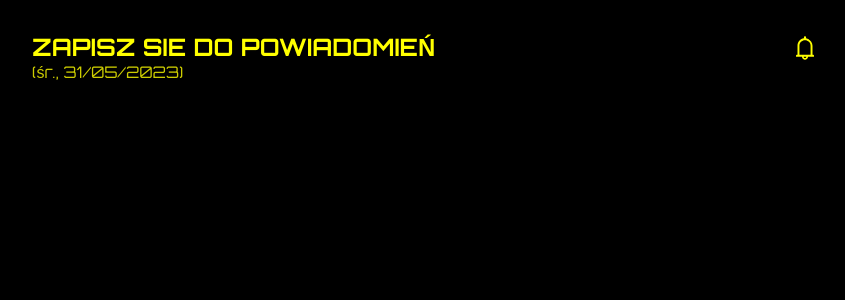
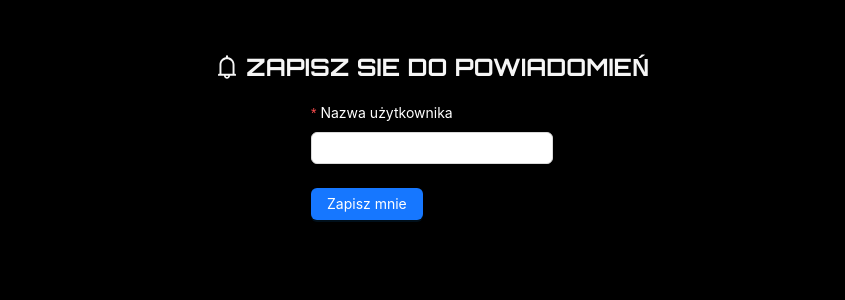
Before and after one commit to mateusz-stelmasiak/Website-WebPushNotifications, a React (Create React App) app: page / in a window 1280 px wide. Shown: the top 300 px of the page, without its empty margins (208-1053 px from the left). Built offline with nearby package versions, Linux system fonts and the light colour scheme; no server answers.

Commit message:
Sign up with username

```diff
--- a/api/sendNotification.js
+++ b/api/sendNotification.js
@@ -24,6 +24,8 @@ export default async function handler(request, response) {
     });
 
     subscribers.forEach((subscription)=>{
+        delete subscription.username;
+
         webpush
             .sendNotification(subscription, payload)
             .catch(err => console.error(err));
--- a/src/App.js
+++ b/src/App.js
@@ -1,96 +1,57 @@
 import './App.css';
-import {useEffect, useRef, useState} from "react";
+import React, {useEffect, useRef, useState} from "react";
 import useSecretsAPI from "./useSecretsAPI";
 import usePushNotifications from "./usePushNotifications";
-import {Button, List} from "antd";
+import {Button, Form, Input, List} from "antd";
 import {
     BellOutlined,
     BellFilled,
 } from '@ant-design/icons';
 import Avatar from "antd/es/avatar/avatar";
 import {useSwipeable} from "react-swipeable"
+import TextArea from "antd/es/input/TextArea";
 
 function App() {
-    const {register,featureAvailable} = usePushNotifications()
-    const {getAllBookingsByDate,loading,setLoading} = useSecretsAPI()
-    const [shownBookings,setShownBookings] = useState([])
-    const [selectedDate,setSelectedDate] = useState(new Date());
-    const apiCallTimeout = useRef();
-    const swipeHandlers = useSwipeable({
-        onSwipedLeft: (eventData) => changeSelectedDate(1),
-        onSwipedRight: (eventData) => changeSelectedDate(-1),
-        trackTouch: true,                      // track touch input
-        trackMouse: true,                     // track mouse input
-    });
+    const {register,featureAvailable,loading} = usePushNotifications()
+    const onFinish = async (values) => {
+        console.log('Success:', values);
+        const username = values.username;
+        await register(username);
+    };
 
-    const roomIcons = {
-        "Cosa Nostra":"https://time4secrets.pl/wp-content/uploads/2015/09/Kopiuj-z-cosa-nostra.jpg",
-        "Kolekcjoner":"https://time4secrets.pl/wp-content/uploads/2015/09/Kopiuj-z-kolekcjoner1.jpg",
-        "Skarb Czarnobrodego":"https://time4secrets.pl/wp-content/uploads/2015/09/Kopiuj-z-skarb-Czarnobrodego.jpg"
-    }
-    const weekdays = ["ndz.","pon.","wt.","śr.","czw.","pt.","sob."]
-
-    useEffect(()=>{
-        updateBookingList(new Date())
-    },[])
-
-
-    let updateBookingList = async(date)=>{
-        await setLoading(true);
-        await getBookingsList(date);
-        await setLoading(false);
-    }
-
-    let getBookingsList = async (date)=>{
-        let temp= await getAllBookingsByDate(date);
-        setShownBookings(()=>temp)
-    }
-
-    let changeSelectedDate = async (days)=>{
-        if(days<0 && !canSwipeLeft()) return;
-        clearTimeout(apiCallTimeout.current);
-
-        let result = new Date(selectedDate);
-        result.setDate(result.getDate() + days);
-        setSelectedDate(result);
-        // Set the timer to make an API call after a specified interval
-
-        apiCallTimeout.current = setTimeout(() => {
-            updateBookingList(result);
-        }, 500); // 5000ms = 5 seconds
-    }
-
-    let canSwipeLeft = ()=>{
-        let currDate =new Date();
-        return selectedDate>currDate;
-    }
-
-    let formatDate = (date) =>{
-        let weekday = weekdays[date.getDay()];
-
-        const year = date.getFullYear();
-        const month = String(date.getMonth() + 1).padStart(2, '0');
-        const day = String(date.getDate()).padStart(2, '0');
-
-        return `${weekday}, ${day}/${month}/${year}`;
-    }
+    const onFinishFailed = (errorInfo) => {
+        console.log('Failed:', errorInfo);
+    };
 
     return (
         <main>
-            <section>
+            <h2><BellOutlined /> ZAPISZ SIE DO POWIADOMIEŃ </h2>
+            <Form
+                layout={"vertical"}
+                name="basic"
+                style={{maxWidth: 600, marginLeft:"auto",marginRight:"auto"}}
+                initialValues={{remember: true}}
+                onFinish={onFinish}
+                onFinishFailed={onFinishFailed}
+                autoComplete="off"
+            >
+                <Form.Item
+                    style={{color: "white"}}
+                    label={<label style={{color: "white"}}>Nazwa użytkownika</label>}
+                    name="username"
+                    rules={[{required: true, message: 'musisz wybrać nazwę użytkownika'}]}
+                >
+                    <Input/>
+                </Form.Item>
 
-                <div className={"sectionHeader"}>
-                    <div className={"sectionTitle"}>
-                        <h2>ZAPISZ SIE DO POWIADOMIEŃ</h2>
-                        <span>({selectedDate && formatDate(selectedDate)})</span>
-                    </div>
-                    <Button className={"pushSubcribe"} onClick={register} disabled={!featureAvailable}>
-                        <BellOutlined />
+                <Form.Item>
+                    <Button type="primary" htmlType="submit">
+                        Zapisz mnie
                     </Button>
-                </div>
-            </section>
+                </Form.Item>
+            </Form>
 
-
+            {loading && "loadin...."}
         </main>
 
     );
--- a/src/usePushNotifications.js
+++ b/src/usePushNotifications.js
@@ -1,19 +1,21 @@
-import {useEffect} from "react";
+import {useEffect, useState} from "react";
 
 
 const usePushNotifications = ()=>{
     const featureAvailable = "serviceWorker" in navigator
     const publicVapidKey =
         "BKUCiPCKcs5ER21--Nu-sA5QkUNUKXudDVyrtAmrW-UF38U3H3-VwFDp8LUmW4asBavbXjCqxpqU7fhmJBaPFAQ";
+    const [loading,setLoading] = useState(false);
 
     // Register SW, Register Push, Send Push
-    async function register() {
+    async function register(username) {
         // Check for service worker
         if (!featureAvailable) {
             console.log("Feature unavaliable")
             return
         }
 
+        setLoading(true);
         // Register Service Worker
         const register = await navigator.serviceWorker.register("/worker.js", {
             scope: "/"
@@ -25,15 +27,15 @@ const usePushNotifications = ()=>{
             applicationServerKey: urlBase64ToUint8Array(publicVapidKey)
         });
 
-        try{
-            await fetch(`${process.env.REACT_APP_API_URL}/subscribe`, {
+
+        await fetch(`${process.env.REACT_APP_API_URL}/subscribe?username=${username}`, {
             method: "POST",
             body: JSON.stringify(subscription),
             headers: {
                 "content-type": "application/json"
             }
         });
-        }catch (e){console.error(e)}
+        setLoading(false);
     }
 
     function urlBase64ToUint8Array(base64String) {
@@ -51,7 +53,7 @@ const usePushNotifications = ()=>{
         return outputArray;
     }
 
-    return {register,featureAvailable}
+    return {register,featureAvailable,loading}
 }
 
 export default usePushNotifications;
```
Also changed, not shown: api/subscribe.js (+29 -8 lines). Lines whose indentation alone changed are shown as unchanged.
